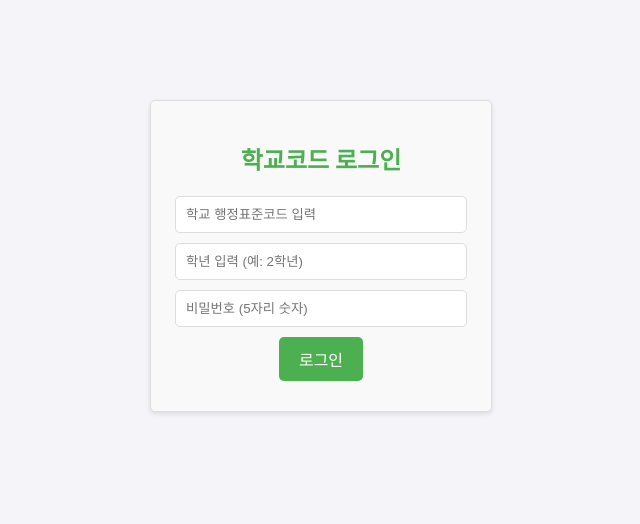
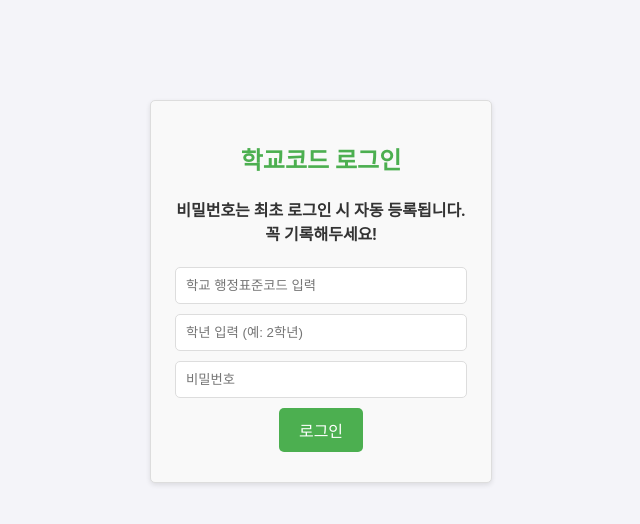
Before and after one commit to jingiru/nuclass, a Flask app: page / in a window 1280 px wide. Shown: the top 524 px of the page, without its empty margins (319-959 px from the left). Run offline with Flask 3, Linux system fonts and the light colour scheme.

Commit message:
세부적인 문구 조정 완료

```diff
--- a/app.py
+++ b/app.py
@@ -131,7 +131,7 @@ def load_data():
 def reset_class_data():
     """현재 로그인한 학년 데이터 초기화"""
     try:
-        current_class = session.get('name')
+        current_class = session.get('grade')
         if not current_class:
             return jsonify({"success": False, "message": "로그인이 필요합니다."}), 403
 
--- a/templates/login.html
+++ b/templates/login.html
@@ -9,10 +9,11 @@
 <body>
   <div class="login-container">
     <h1>학교코드 로그인</h1>
+    <h4> 비밀번호는 최초 로그인 시 자동 등록됩니다. <br> 꼭 기록해두세요! </h4>
     <form id="loginForm">
       <input type="text" id="schoolCodeInput" placeholder="학교 행정표준코드 입력" required>
       <input type="text" id="gradeInput" placeholder="학년 입력 (예: 2학년)" required>
-      <input type="password" id="passwordInput" placeholder="비밀번호 (5자리 숫자)" required>
+      <input type="password" id="passwordInput" placeholder="비밀번호" required>
       <button type="submit" class="login-button">로그인</button>
     </form>
     <div id="loginMessage"></div>
```
